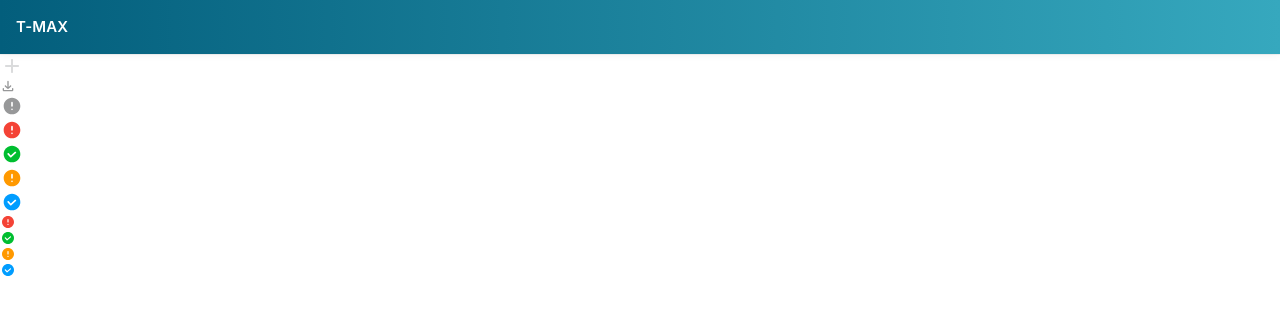
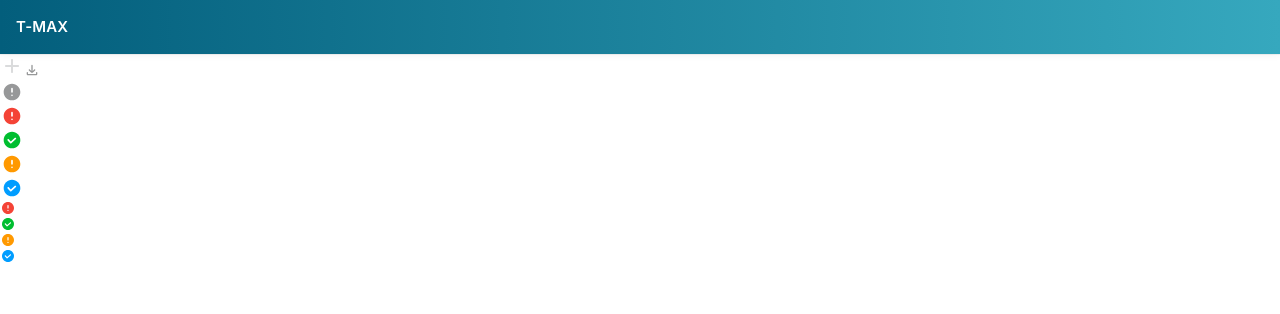
Before and after one commit to TmaxFintech/corebank-demo-fe, a React (Vite) app: page / in a window 1280 px wide. Shown: the top 314 px of the page. Built offline with nearby package versions, Linux system fonts and the light colour scheme; a web font is replaced by a local one.

Commit message:
refactor: 현재 불필요한 wrapper div 제거

```diff
--- a/src/shared/components/Icon.tsx
+++ b/src/shared/components/Icon.tsx
@@ -1,53 +1,30 @@
-import React, { type HTMLAttributes } from 'react';
-import styled from 'styled-components';
+import type { SVGProps } from 'react';
 import Icon24Assets, {
   type Icon24AssetKey,
-} from '../../assets/icons/icon24/Icon24Assets';
+} from '../../assets/icons/icon24/icon24Assets';
 import Icon16Assets, {
   type Icon16AssetKey,
-} from '../../assets/icons/icon16/Icon16Assets';
+} from '../../assets/icons/icon16/icon16Assets';
 
-type IconSize = '24' | '16';
-
-interface IconBaseProps extends HTMLAttributes<HTMLDivElement> {
-  size: IconSize;
-  icon: React.ReactNode;
-}
-
-function IconBase({ size, icon, ...rest }: IconBaseProps) {
-  return (
-    <StyledIconBase size={size} {...rest}>
-      {icon}
-    </StyledIconBase>
-  );
-}
-
-const StyledIconBase = styled.div<Pick<IconBaseProps, 'size'>>`
-  width: ${({ size }) => `${size}px`};
-  height: ${({ size }) => `${size}px`};
-  display: flex;
-  justify-content: center;
-  align-items: center;
-`;
+// IconBase로의 확장 대비
+interface IconBaseProps extends SVGProps<SVGSVGElement> {}
 
 // 나중에 Styled(Icon24)와 같이 사용할 수 있도록 export
-export interface Icon24Props extends Omit<IconBaseProps, 'size' | 'icon'> {
+export interface Icon24Props extends IconBaseProps {
   iconName: Icon24AssetKey;
 }
 
-function Icon24({ iconName, ...rest }: Icon24Props) {
+export function Icon24({ iconName, ...rest }: Icon24Props) {
   const Icon = Icon24Assets[iconName];
-  return <IconBase {...rest} size="24" icon={<Icon />} />;
+  return <Icon {...rest} width="24  " height="24" />;
 }
 
 // 나중에 Styled(Icon16)와 같이 사용할 수 있도록 export
-export interface Icon16Props extends Omit<IconBaseProps, 'size' | 'icon'> {
+export interface Icon16Props extends IconBaseProps {
   iconName: Icon16AssetKey;
 }
 
-function Icon16({ iconName, ...rest }: Icon16Props) {
+export function Icon16({ iconName, ...rest }: Icon16Props) {
   const Icon = Icon16Assets[iconName];
-  return <IconBase {...rest} size="16" icon={<Icon />} />;
+  return <Icon {...rest} width="16" height="16" />;
 }
-
-export { Icon16, Icon24 };
```
